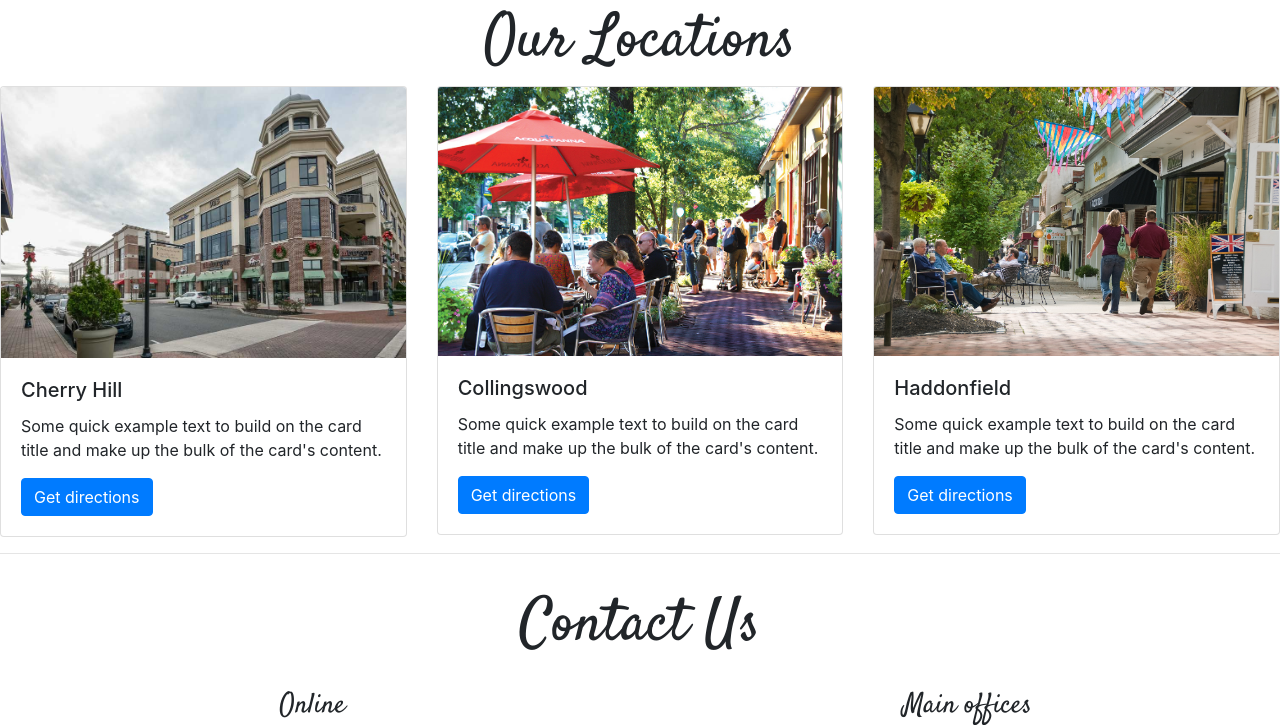
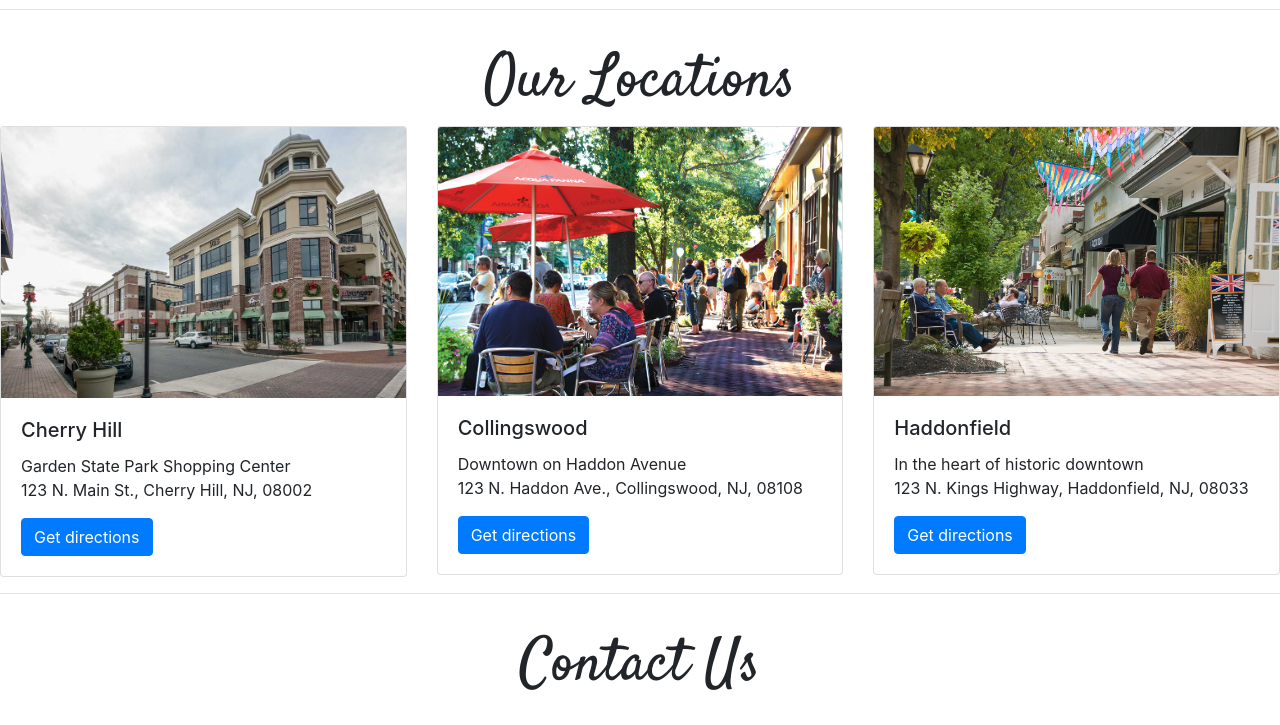
Before and after one commit to michaelJohnJames/deli-website, a PHP site: page / in a window 1280 px wide. Shown: the part 1769-2494 px from the top of the page. Run offline with PHP 8.4, Linux system fonts and the light colour scheme.

Commit message:
add addresses

```diff
--- a/public/css/index.css
+++ b/public/css/index.css
@@ -34,7 +34,7 @@
   .welcome {
     text-align: center;
     font-size: 50px;
-    margin: 20px;
+    margin: 40px;
     font-family: 'Pacifico', cursive;
   }
 
--- a/public/index.html
+++ b/public/index.html
@@ -132,7 +132,7 @@
           <img class="card-img-top" src="img/cherryhill.jpg" alt="Card image cap">
           <div class="card-body">
             <h5 class="card-title">Cherry Hill</h5>
-            <p class="card-text">Some quick example text to build on the card title and make up the bulk of the card's content.</p>
+            <p class="card-text">Garden State Park Shopping Center<br> 123 N. Main St., Cherry Hill, NJ, 08002</p>
             <a href="#" class="btn btn-primary">Get directions</a>
           </div>
         </div>
@@ -142,7 +142,7 @@
           <img class="card-img-top" src="img/collingswood.jpg" alt="Card image cap">
           <div class="card-body">
             <h5 class="card-title">Collingswood</h5>
-            <p class="card-text">Some quick example text to build on the card title and make up the bulk of the card's content.</p>
+            <p class="card-text">Downtown on Haddon Avenue <br> 123 N. Haddon Ave., Collingswood, NJ, 08108 </p>
             <a href="#" class="btn btn-primary">Get directions</a>
           </div>
         </div>
@@ -153,7 +153,7 @@
           <img class="card-img-top" src="img/haddonfield.jpg" alt="Card image cap">
           <div class="card-body">
             <h5 class="card-title">Haddonfield</h5>
-            <p class="card-text">Some quick example text to build on the card title and make up the bulk of the card's content.</p>
+            <p class="card-text">In the heart of historic downtown <br> 123 N. Kings Highway, Haddonfield, NJ, 08033</p>
             <a href="#" class="btn btn-primary">Get directions</a>
           </div>
         </div>
```
